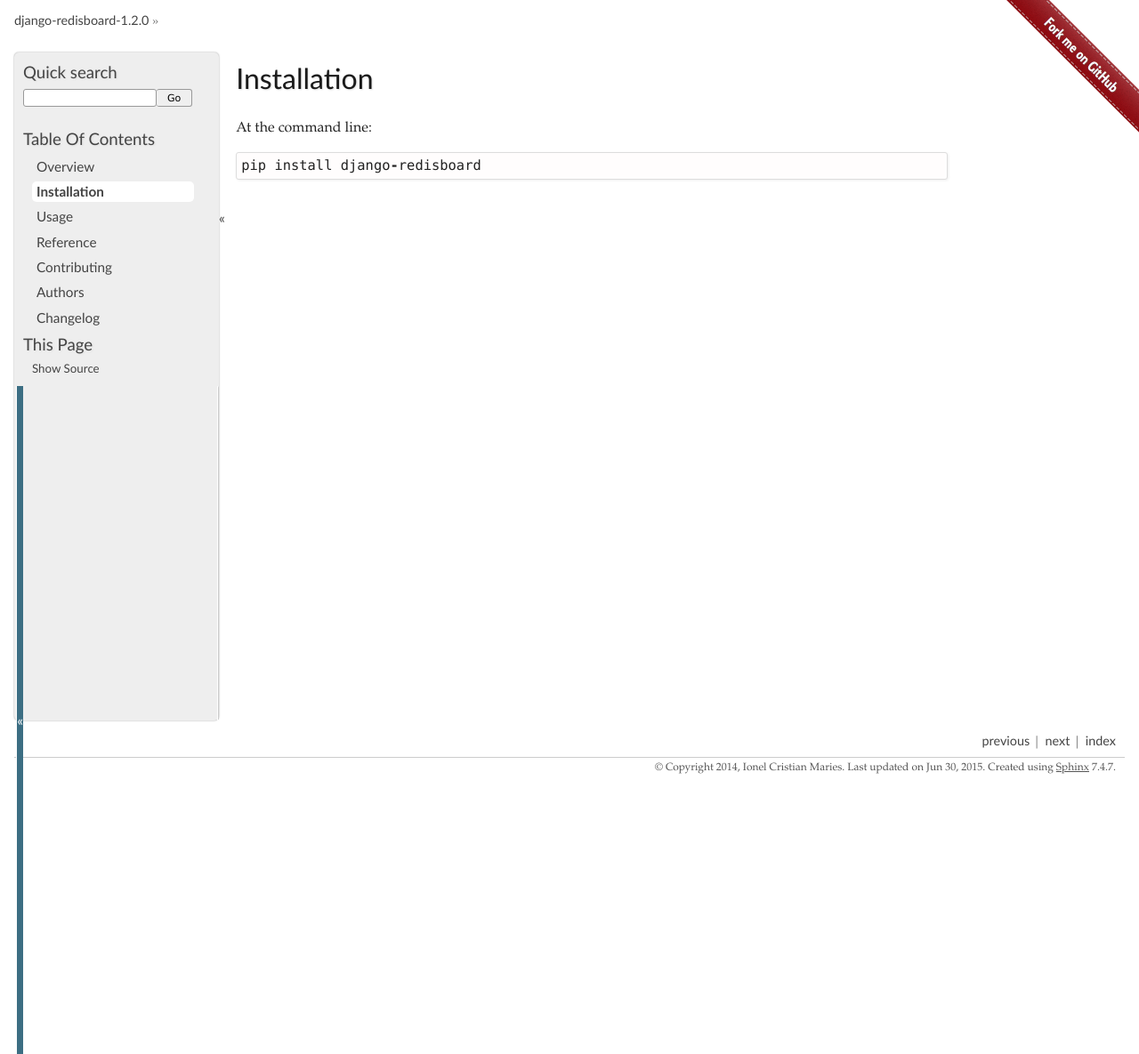
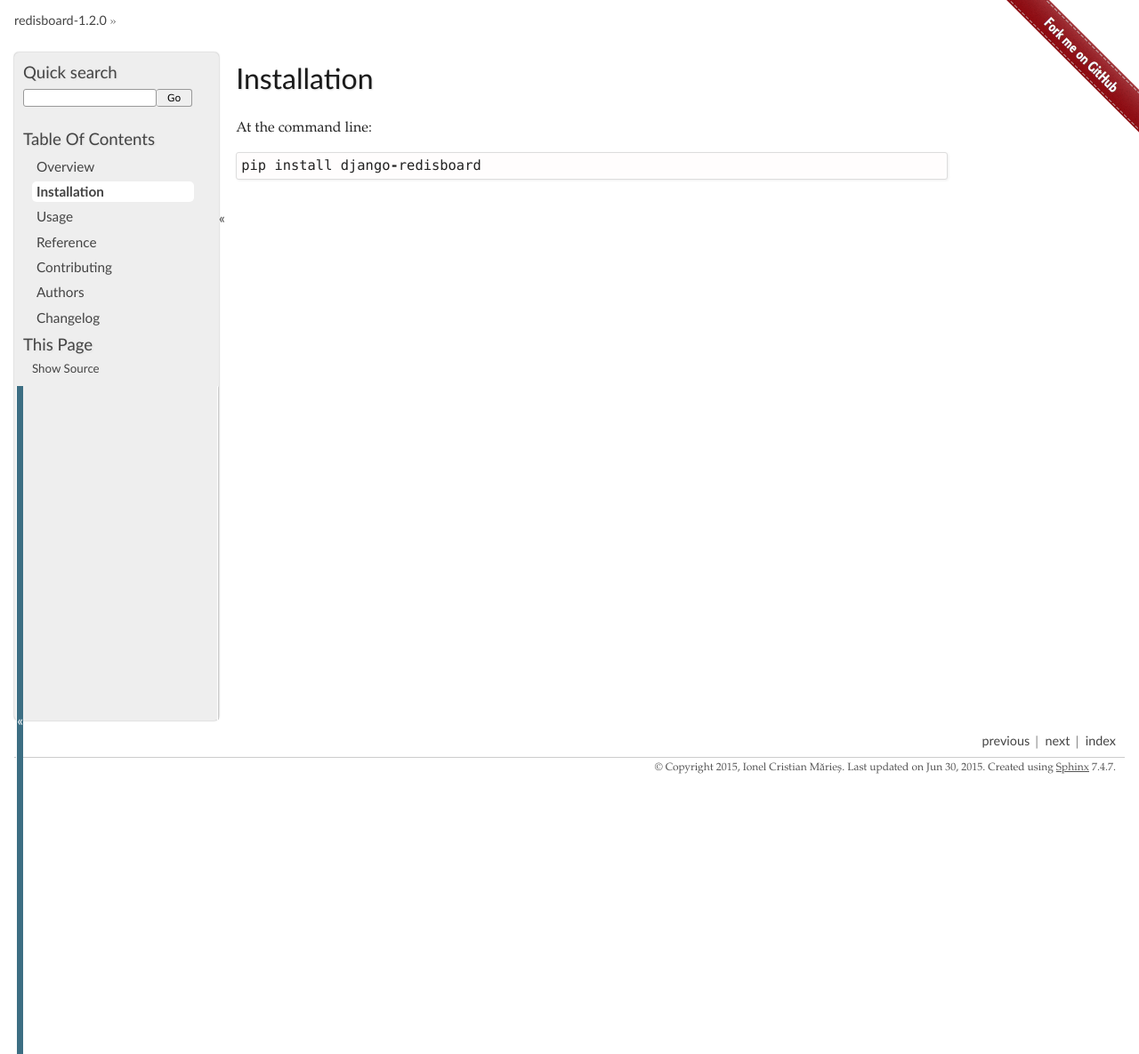
Before and after one commit to ionelmc/django-redisboard, a Sphinx documentation site: the page built from docs/installation.rst, in a window 1280 px wide. Shown: the whole page at 89% size. Built offline with Sphinx 7.4.7, drawn with Linux system fonts in a browser that asks for light colours.

Commit message:
Update badges and some other small project stuff.

```diff
--- a/docs/conf.py
+++ b/docs/conf.py
@@ -20,15 +20,17 @@
 
 source_suffix = '.rst'
 master_doc = 'index'
-project = u'django-redisboard'
-year = u'2014'
-author = u'Ionel Cristian Maries'
+project = 'redisboard'
+year = '2015'
+author = 'Ionel Cristian Mărieș'
 copyright = '{0}, {1}'.format(year, author)
-version = release = u'1.2.0'
-
+version = release = '1.2.0'
 import sphinx_py3doc_enhanced_theme
 html_theme = "sphinx_py3doc_enhanced_theme"
 html_theme_path = [sphinx_py3doc_enhanced_theme.get_html_theme_path()]
+html_theme_options = {
+    'githuburl': 'https://github.com/ionelmc/django-redisboard/'
+}
 
 pygments_style = 'trac'
 templates_path = ['.']
@@ -39,6 +41,3 @@
    '**': ['searchbox.html', 'globaltoc.html', 'sourcelink.html'],
 }
 html_short_title = '%s-%s' % (project, version)
-html_theme_options = {
-    'githuburl': 'https://github.com/ionelmc/django-redisboard/'
-}
--- a/setup.py
+++ b/setup.py
@@ -27,7 +27,7 @@
     version='1.2.0',
     license='BSD',
     description='Redis monitoring and inspection drop-in application using django admin.',
-    long_description='%s\n%s' % (read('README.rst'), re.sub(':obj:`~?(.*?)`', r'``\1``', read('CHANGELOG.rst'))),
+    long_description='%s\n%s' % (read('README.rst'), re.sub(':[a-z]+:`~?(.*?)`', r'``\1``', read('CHANGELOG.rst'))),
     author='Ionel Cristian Mărieș',
     author_email='contact@ionelmc.ro',
     url='https://github.com/ionelmc/django-redisboard',
```
Also changed, not shown: README.rst (+27 -12 lines), setup.cfg (+11 -2 lines), .bumpversion.cfg (deleted), 2 other files.
